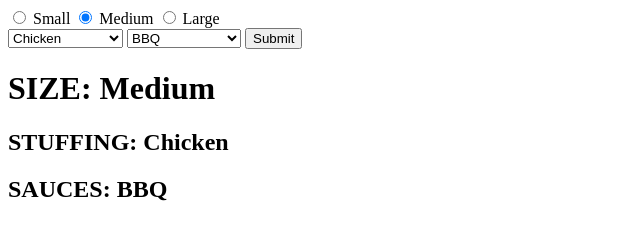
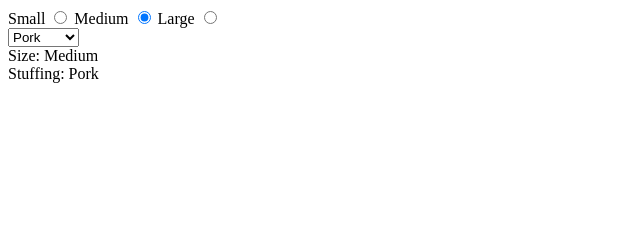
Before and after one commit to HellyZ/JavaScript-courses, a plain HTML site: page JS4/index.html in a window 1280 px wide. Shown: the whole page, without its empty margins (0-640 px from the left). Drawn offline with nearby package versions, Linux system fonts and the light colour scheme.

Commit message:
Modified Burger app

```diff
--- a/JS4/app/app.js
+++ b/JS4/app/app.js
@@ -1,11 +1,16 @@
 class App {
   constructor() {
-    this.appName = 'burger';
     this.model = new BurgerModel();
-    this.view = new BurgerView(this.appName);
+    this.view = new BurgerView();
     this.controller = new BurgerController(this.model, this.view);
+    // this.burgerModule = new BurgerModule();
+  }
+
+  init() {
+    // this.burgerModule.init();
+    this.controller.init();
   }
 }
 
 const APP = new App();
-APP.controller.init();
+APP.init();
--- a/JS4/app/burger/burger.controller.js
+++ b/JS4/app/burger/burger.controller.js
@@ -5,44 +5,32 @@ class BurgerController {
   }
 
   init() {
+
     let self = this;
-    let initialBurger = this._model.getBurgerData();
     this._model.getSizes(function (sizes) {
-      self._view.renderSizes(sizes, initialBurger.size);
+      self._view.renderSizes(sizes);
+
     });
     this._model.getStuffings(function (stuffings) {
-      self._view.renderStuffings(stuffings, initialBurger.stuffing);
+      self._view.renderStuffings(stuffings);
     })
-    this._model.getSauces(function (sauces) {
-      self._view.renderSauces(sauces, initialBurger.sauce);
+    this._model.getBurgerData(function (data) {
+      self._view.renderBurgerData(data);
     })
-    this.burgerData();
     this.listeners();
-  }
-
-  burgerData() {
-    let self = this;
-    this._model.getBurgerData(function (chosenBurger) {
-      self._view.renderBurgerData(chosenBurger);
-    })
   }
 
   listeners() {
     let self = this;
-    this._view.listenSizeChange(function (newSizeId) {
-      self._model.changeSize(newSizeId, function () {
-        self.burgerData();
+    this._view.listenSizeChange(function (chosenSizeName) {
+      self._model.changeSize(chosenSizeName, function (burgerData) {
+        self._view.renderBurgerData(burgerData);
       });
-    })
-    this._view.listenStuffingChange(function (newStuffingId) {
-      self._model.changeStuffing(newStuffingId, function () {
-        self.burgerData();
+    });
+    this._view.listenStuffingChange(function (chosenStuffingName) {
+      self._model.changeStuffing(chosenStuffingName, function (burgerData) {
+        self._view.renderBurgerData(burgerData);
       });
-    })
-    this._view.listenSauceChange(function (newSauceId) {
-      self._model.changeSauce(newSauceId, function () {
-        self.burgerData();
-      });
-    })
+    });
   }
 }
--- a/JS4/app/burger/burger.model.js
+++ b/JS4/app/burger/burger.model.js
@@ -1,104 +1,104 @@
+class Size {
+  constructor(name, viewName, price) {
+    this.name = name;
+    this.viewName = viewName;
+    this.price = price;
+    this.isChecked = false;
+  }
+}
+
+
 class BurgerModel {
   constructor() {
-    this._sizes = [{
-        id: 'size_small',
-        name: 'Small',
+    this.sizes = [
+      new Size('size_small', 'Small', 70),
+      new Size('size_medium', 'Medium', 90),
+      new Size('size_large', 'Large', 120)
+    ]
+    this.stuffings = [{
+        viewName: 'Chicken',
+        name: 'stuffing_chicken',
         price: 70,
-        isChosen: false
+        isChecked: false
       },
       {
-        id: 'size_medium',
-        name: 'Medium',
+        viewName: 'Pork',
+        name: 'stuffing_pork',
         price: 90,
-        isChosen: false
+        isChecked: false
       },
       {
-        id: 'size_large',
-        name: 'Large',
+        viewName: 'Beef',
+        name: 'stuffing_beef',
         price: 120,
-        isChosen: false
+        isChecked: false
       }
     ]
-    this._stuffings = [{
-        id: 'stuffing_chicken',
-        name: 'Chicken',
-        price: 70,
-        isChosen: false
-      },
-      {
-        id: 'stuffing_pork',
-        name: 'Pork',
-        price: 90,
-        isChosen: false
-      },
-      {
-        id: 'stuffing_beef',
-        name: 'Beef',
-        price: 120,
-        isChosen: false
-      }
-    ]
-    this._sauces = [{
-        id: 'sauce_cheese',
-        name: 'Cheese',
+    this.sauces = [{
+        name: 'sauce_cheese',
         price: 10
       },
       {
-        id: 'sauce_bbq',
-        name: 'BBQ',
+        name: 'sauce_bbq',
         price: 10
       },
       {
-        id: 'sauce_ukr',
-        name: 'Ukrainian',
+        name: 'sauce_ukr',
         price: 10
       }
     ]
-    this._chosenSize = this._sizes[1].id;
-    this._chosenStuffing = this._stuffings[0].id;
-    this._chosenSauces = this._sauces[1].id;
+    this.sizes[1].isChecked = true;
+    this.stuffings[1].isChecked = true;
+    this.currentSauces = [];
   }
 
   getSizes(cb) {
-    // getting sizes from the server ...
-    cb(this._sizes);
+    // make AJAX call .......
+    cb(this.sizes);
   }
 
   getStuffings(cb) {
-
-    cb(this._stuffings);
+    // make AJAX call .......
+    cb(this.stuffings);
   }
 
-  getSauces(cb) {
-    cb(this._sauces);
+  getBurgerData(cb) {
+    let data = {
+      size: this.sizes.find(s => s.isChecked),
+      stuffing: this.stuffings.find(s => s.isChecked)
+    }
+    if (cb) {
+      cb(data);
+    }
+    return data;
   }
 
-
-  getBurgerData(cb) {
-    let burgerData = {
-      size: this._sizes.find(s => s.id === this._chosenSize),
-      stuffing: this._stuffings.find(s => s.id === this._chosenStuffing),
-      sauce: this._sauces.find(s => s.id === this._chosenSauces)
-    }
-    if (cb) {
-      cb(burgerData);
-    }
-    return burgerData;
+  changeSize(sizeName, cb) {
+    this.sizes.forEach(s => s.isChecked = false);
+    this.sizes.find(s => s.name === sizeName).isChecked = true;
+    cb(this.getBurgerData());
   }
 
-  changeSize(sizeId, cb) {
-    this._chosenSize = sizeId;
-    cb();
+  changeStuffing(stuffingName, cb) {
+    this.stuffings.forEach(s => s.isChecked = false);
+    this.stuffings.find(s => s.name === stuffingName).isChecked = true;
+    cb(this.getBurgerData());
   }
 
-  changeStuffing(stuffingId, cb) {
-    this._chosenStuffing = stuffingId;
-    cb();
+  addSauce(sauceName) {
+    let sauce = this.sauces.find(s => s.name === sauceName);
+    let foundSauce = this.currentSauces.find(s => s.name === sauceName);
+
+    !foundSauce ?
+      this.currentSauces.push(sauce) :
+      console.log('Такой соус уже есть');
   }
 
-  changeSauce(sauceId, cb) {
-    this._chosenSauces = sauceId;
-    cb();
+  removeSauce(sauceName) {
+    let foundSauceIndex = this.currentSauces.findIndex(s => s.name === sauceName);
+
+    foundSauceIndex !== -1 ?
+      this.currentSauces.splice(foundSauceIndex, 1) :
+      console.log('Такого соуса вообще нет');
   }
-
 }
--- a/JS4/app/burger/burger.view.js
+++ b/JS4/app/burger/burger.view.js
@@ -1,103 +1,68 @@
 class BurgerView {
-  constructor(appName) {
-    this._appName = appName;
+
+  constructor() {
     this._selectors = {
-      sizes$: $(`[data-module="${this._appName}"] .burger__sizes`),
-      stuffings$: $(`[data-module="${this._appName}"] .burger__stuffings`),
-      sauces$: $(`[data-module="${this._appName}"] .burger__sauces`),
-      burderData$: $(`[data-module="${this._appName}"] .burger__data`),
+      sizes$: $('.burger__sizes'),
+      stuffings$: $('.burger__stuffings'),
+      preview$: $('.burger-preview')
     }
     this._templates = {
-      sizeInput: `
+      size: `
         <label>
-          <input {{isChecked}} name="burger_size" type="radio" value="{{id}}">
-          {{name}}
+          {{viewName}}
+          <input name="size" type="radio" value="{{name}}" {{isChecked}}>
         </label>
       `,
-      stuffingDefaultOption: `
-        <option value="0">Choose stuffing</option>
+      stuffing: `
+        <option value="{{name}}">{{viewName}}</option>
       `,
-      stuffingOption: `
-        <option value="{{id}}">{{name}}</option>
-      `,
-      saucesDefaultOption: `
-       <option value="0">Choose sauces</option>
-      `,
-      saucesOption: `
-        <option value="{{id}}">{{name}}</option>
-      `,
-      burgerData: `
-        <h1>SIZE: {{size}}</h1>
-        <h2>STUFFING: {{stuffing}}</h2>
-        <h2>SAUCES: {{sauce}}</h2>
+      preview: `
+        <div class="burger-preview__size">Size: {{sizeViewName}}</div>
+        <div class="burger-preview__stuffing">Stuffing: {{stuffingViewName}}</div>
       `
     }
   }
 
-  renderSizes(sizes, chosenSize) {
-    sizes.forEach(s => {
-      let template = this._templates.sizeInput
-        .replace('{{name}}', s.name)
-        .replace('{{id}}', s.id)
-        .replace('{{isChecked}}', s.id === chosenSize.id ? 'checked' : '');
+  renderSizes(sizes) {
+    sizes.forEach(size => {
+      let template = this._templates.size
+        .replace('{{viewName}}', size.viewName)
+        .replace('{{name}}', size.name)
+        .replace('{{isChecked}}', size.isChecked ? 'checked' : '');
       this._selectors.sizes$.append(template);
     });
   }
 
-  renderStuffings(stuffings, chosenStuffing) {
-    this._selectors.stuffings$.append(this._templates.stuffingDefaultOption);
+  renderStuffings(stuffings) {
     stuffings.forEach(s => {
-      let template = this._templates.stuffingOption
+      let template = this._templates.stuffing
         .replace('{{name}}', s.name)
-        .replace('{{id}}', s.id);
-      // .replace('{{isChecked}}', s.isChosen ? 'checked' : '');
+        .replace('{{viewName}}', s.viewName);
       this._selectors.stuffings$.append(template);
-      if (s.id === chosenStuffing.id) {
-        this._selectors.stuffings$.val(s.id);
-      }
-    })
-  }
-
-  renderSauces(sauces, chosenSauce) {
-    this._selectors.sauces$.append(this._templates.saucesDefaultOption);
-    sauces.forEach(s => {
-      let template = this._templates.saucesOption
-        .replace('{{name}}', s.name)
-        .replace('{{id}}', s.id);
-      this._selectors.sauces$.append(template);
-      if (s.id === chosenSauce.id) {
-        this._selectors.sauces$.val(s.id);
-      }
-    })
+    });
+    this._selectors.stuffings$.val(stuffings.find(s => s.isChecked).name)
   }
 
   renderBurgerData(burgerData) {
-    let template = this._templates.burgerData
-      .replace('{{size}}', burgerData.size.name)
-      .replace('{{stuffing}}', burgerData.stuffing.name)
-      .replace('{{sauce}}', burgerData.sauce.name)
-    this._selectors.burderData$.html(template);
+    let template = this._templates.preview
+      .replace('{{sizeViewName}}', burgerData.size.viewName)
+      .replace('{{stuffingViewName}}', burgerData.stuffing.viewName);
+    this._selectors.preview$.html(template)
   }
 
   listenSizeChange(cb) {
-    this._selectors.sizes$.on('change', '[name="burger_size"]', function () {
-      let id = $(this).val();
-      cb(id)
+    let self = this;
+    self._selectors.sizes$.on('change', '[name=size]', function () {
+      const sizeName = $(this).val();
+      cb(sizeName);
     })
   }
 
   listenStuffingChange(cb) {
-    this._selectors.stuffings$.change(function () {
-      let id = $(this).val();
-      cb(id);
+    let self = this;
+    self._selectors.stuffings$.on('change', function () {
+      const stuffingName = $(this).val();
+      cb(stuffingName);
     })
   }
-
-  listenSauceChange(cb) {
-    this._selectors.sauces$.change(function () {
-      let id = $(this).val();
-      cb(id);
-    })
-  }
-
 }
--- a/JS4/index.html
+++ b/JS4/index.html
@@ -10,14 +10,12 @@
 
 <body>
 
-    <div class="burger" data-module="burger">
+  <div class="burger">
     <div class="burger__form">
       <div class="burger__sizes"></div>
-            <select name="burger_stuffing" class="burger__stuffings"></select>
-            <select name="burger_sauces" class="burger__sauces"></select>
-            <input type="submit">
+      <select class="burger__stuffings"></select>
     </div>
-        <div class="burger__data"></div>
+    <div class="burger__preview burger-preview"></div>
   </div>
 
   <script src="https://ajax.googleapis.com/ajax/libs/jquery/3.3.1/jquery.min.js"></script>
```
Lines whose indentation alone changed are shown as unchanged.
